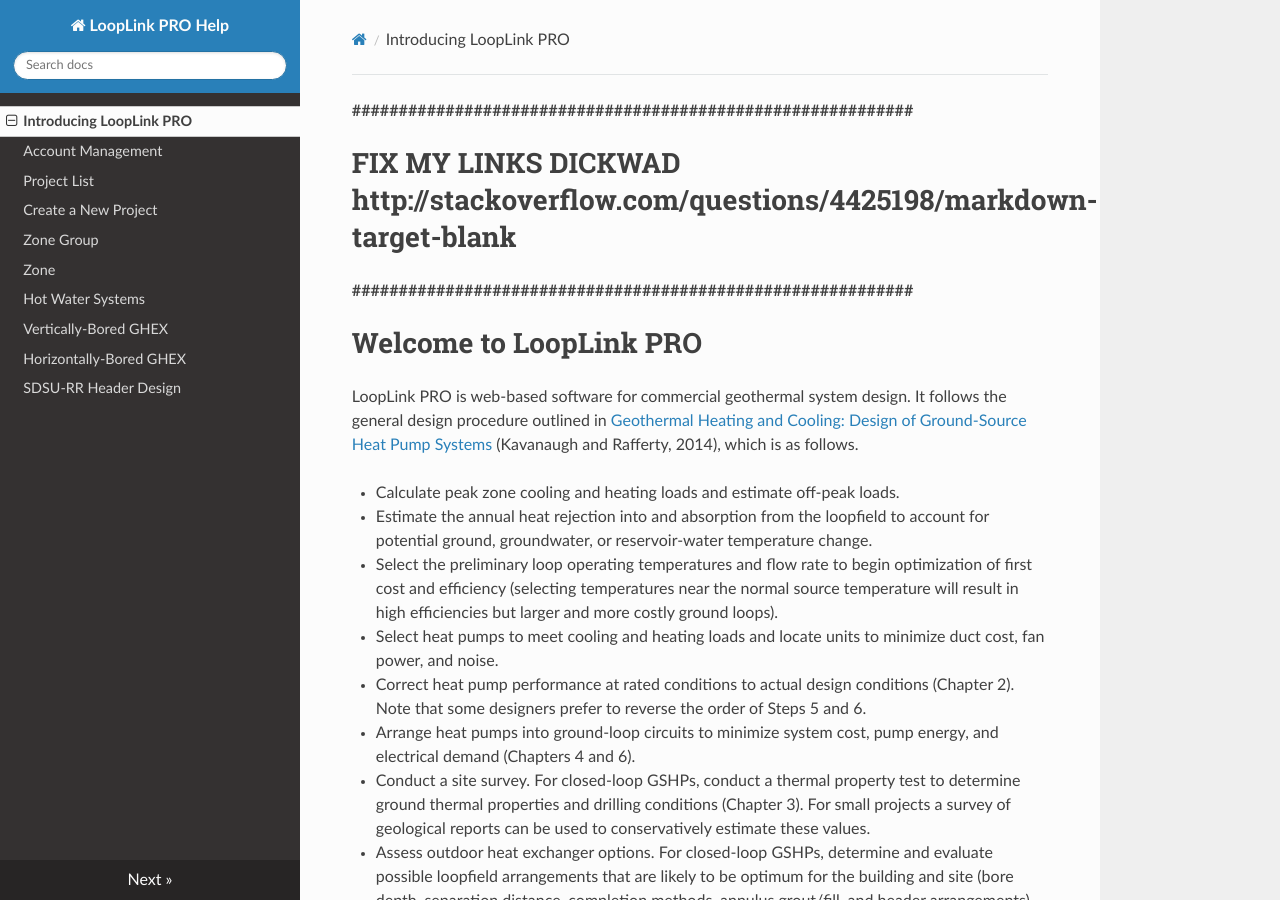
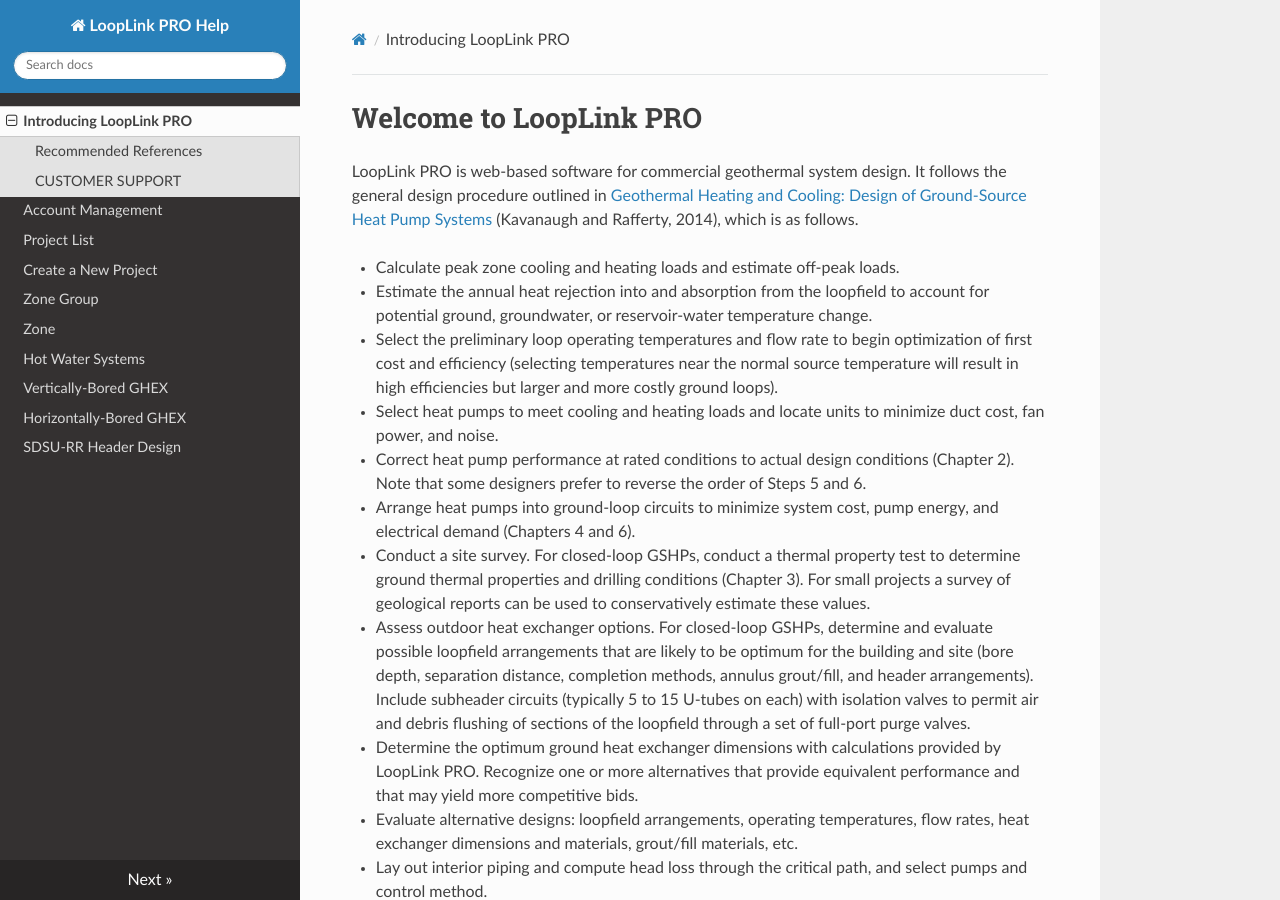
Before and after one commit to geoconnections-rjc/LLPRO-DOCS, an MkDocs documentation site: the page built from docs/index.md, in a window 1280 px wide and 900 px high. Built offline with MkDocs 1.6.1, drawn with Linux system fonts in a browser that asks for light colours; nearby versions of some CDN libraries; old or Windows-style settings are respelled for this version of MkDocs.

Commit message:
Update index.md

```diff
--- a/docs/index.md
+++ b/docs/index.md
@@ -1,8 +1,3 @@
-##################################################################
-# FIX MY LINKS DICKWAD http://stackoverflow.com/questions/4425198/markdown-target-blank
-##################################################################
-
-
 # Welcome to LoopLink PRO
 LoopLink PRO is web-based software for commercial geothermal system design. It follows the general design procedure outlined in [Geothermal Heating and Cooling: Design of Ground-Source Heat Pump Systems](http://www.techstreet.com/ashrae/products/1887017 "ASHRAE Publications") (Kavanaugh and Rafferty, 2014), which is as follows.
 
```
